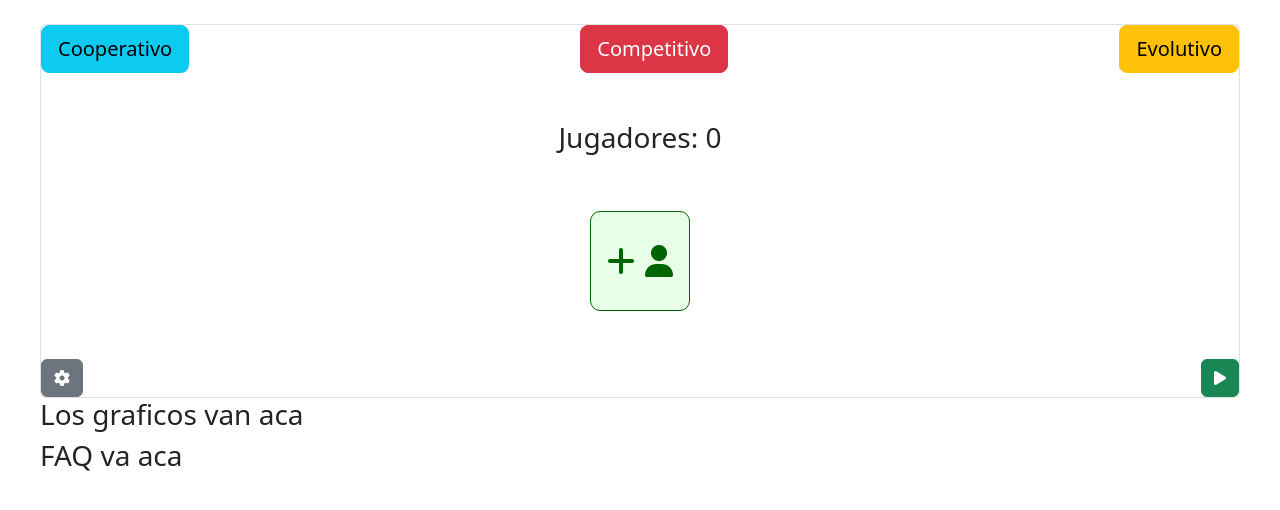
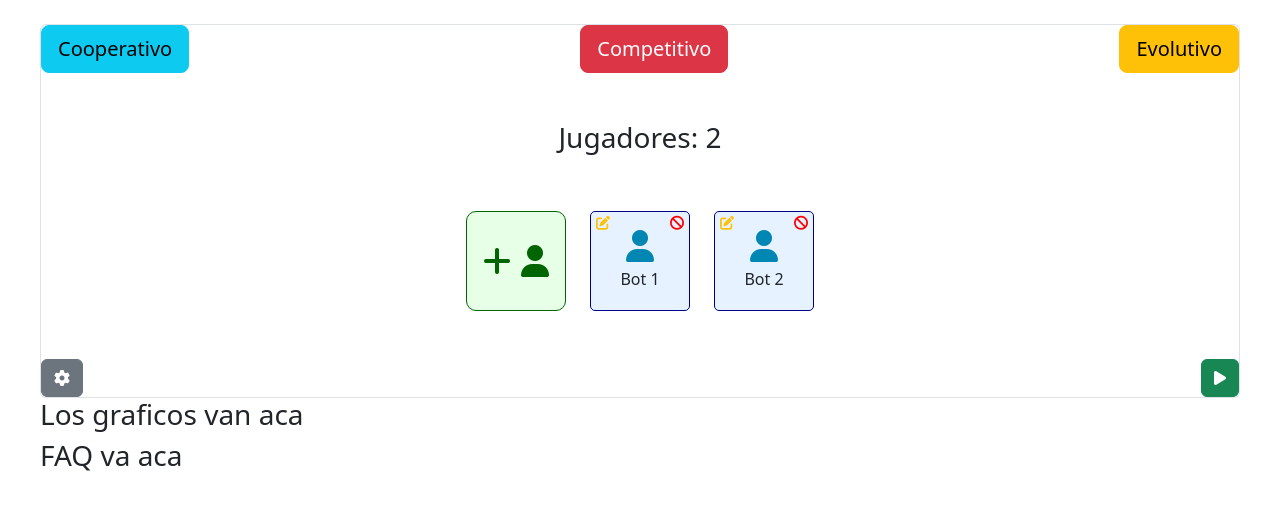
Before and after one commit to LautaroColella/epds-ccp-gametheory, a plain HTML site: page index.html in a window 1280 px wide. Drawn offline with nearby package versions, Linux system fonts and the light colour scheme.

Commit message:
coop: player number setting sync, players ids, delete players

```diff
--- a/index.html
+++ b/index.html
@@ -95,7 +95,7 @@
                     class="form-control"
                     min="2"
                     max="100"
-                    value="5"
+                    value="2"
                     required
                   />
                 </div>
--- a/script.js
+++ b/script.js
@@ -27,7 +27,7 @@ function loadCoop() {
 
   const playersCount = document.createElement("h3");
   playersCount.classList.add("text-center");
-  playersCount.textContent = "Jugadores: 0";
+  playersCount.textContent = "Jugadores: 2";
   playersCount.id = "playerCount";
   gameSection.appendChild(playersCount);
 
@@ -50,6 +50,8 @@ function loadCoop() {
   newPlayerBtn.innerHTML = `<span><i class="fas fa-plus fa-2x"></i><i class="fas fa-user fa-2x"></i></span>`;
   playersContainer.appendChild(newPlayerBtn);
 
+  addPlayer(2);
+
   const settingsBtn = document.createElement("button");
   settingsBtn.classList.add(
     "btn",
@@ -63,6 +65,8 @@ function loadCoop() {
   settingsBtn.setAttribute("data-bs-toggle", "modal");
   settingsBtn.setAttribute("data-bs-target", "#coopSettingsModal");
   settingsBtn.style.zIndex = "2";
+  settingsBtn.addEventListener("click", () => setLastCoopSettings());
+
   gameSection.appendChild(settingsBtn);
   resetCoopSettings();
   document.getElementById("saveCoopSettings").addEventListener("click", () => {
@@ -88,7 +92,7 @@ function loadCoop() {
 }
 
 function resetCoopSettings() {
-  document.getElementById("num_players").value = 5;
+  document.getElementById("num_players").value = 2;
   document.getElementById("total_cards").value = 200;
   document.getElementById("cards_in_packet").value = 5;
   document.getElementById("cards_distribution").value = "uniforme";
@@ -204,32 +208,106 @@ function updateCoopSettings() {
     simulationSeed: seedVal === 0 ? null : seedVal,
   };
 
+  const playersContainer = document.getElementById("players");
+  playersContainer.innerHTML = "";
+
+  const newPlayerBtn = document.createElement("button");
+  newPlayerBtn.classList.add("btnAddPlayer");
+  newPlayerBtn.addEventListener("click", () => addPlayer());
+  newPlayerBtn.innerHTML = `<span><i class="fas fa-plus fa-2x"></i><i class="fas fa-user fa-2x"></i></span>`;
+  playersContainer.appendChild(newPlayerBtn);
+
+  addPlayer(coopConfig.numPlayers);
+
   return true;
 }
 
-function addPlayer() {
+function setLastCoopSettings() {
+  if (!coopConfig) return;
+
+  document.getElementById("num_players").value = coopConfig.numPlayers;
+  document.getElementById("total_cards").value = coopConfig.totalCards;
+  document.getElementById("cards_in_packet").value = coopConfig.cardsInPacket;
+  document.getElementById("cards_distribution").value =
+    coopConfig.cardsDistribution;
+  document.getElementById("cards_asignation").value =
+    coopConfig.cardsAsignation;
+  document.getElementById("cards_repeated").checked = coopConfig.cardsRepeated;
+  document.getElementById("auto_simulation").checked =
+    coopConfig.autoSimulation;
+  document.getElementById("auto_simulation_ms").value =
+    coopConfig.autoSimulationMs;
+  document.getElementById("game_ends").value = coopConfig.gameEnds;
+  document.getElementById("limit_packets").value = coopConfig.limitPackets;
+  document.getElementById("simulation_seed").value =
+    coopConfig.simulationSeed ?? 0;
+
+  document
+    .getElementById("auto_simulation_speed_container")
+    .classList.toggle("d-none", !coopConfig.autoSimulation);
+  document
+    .getElementById("limit_packets_container")
+    .classList.toggle("d-none", coopConfig.gameEnds !== "limite_sobres");
+}
+
+function addPlayer(quantity = 1) {
   const playersContainer = document.getElementById("players");
-  const newPlayerBtn = document.createElement("button");
 
-  newPlayerBtn.classList.add("btnAddPlayer");
-  newPlayerBtn.addEventListener("click", () => addPlayer());
+  for (let i = 0; i < quantity; i++) {
+    const usedIds = Array.from(
+      playersContainer.querySelectorAll(".coopPlayer")
+    ).map((el) => parseInt(el.dataset.playerId, 10));
 
-  newPlayerBtn.innerHTML = `<span><i class="fas fa-plus fa-2x"></i><i class="fas fa-user fa-2x"></i></span>`;
+    let newId = 1;
+    while (usedIds.includes(newId)) {
+      newId++;
+    }
 
-  playersContainer.insertBefore(
-    newPlayerBtn,
-    playersContainer.lastElementChild
-  );
+    const newPlayer = document.createElement("div");
+    newPlayer.classList.add("coopPlayer");
+    newPlayer.dataset.playerId = newId;
+    newPlayer.innerHTML = `
+    <span>
+      <button class="btn btn-sm editPlayer"><i class="fas fa-edit"></i></button>
+      <button class="btn btn-sm delPlayer"><i class="fas fa-ban"></i></button>
+    </span>
+    <i class="fas fa-user fa-2x"></i>Bot ${newId}
+    `;
+    playersContainer.appendChild(newPlayer);
+
+    const editBtn = newPlayer.querySelector(".editPlayer");
+    const deleteBtn = newPlayer.querySelector(".delPlayer");
+    editBtn.addEventListener("click", () => editCoopPlayer(newId));
+    deleteBtn.addEventListener("click", () => deleteCoopPlayer(newId));
+  }
 
   updatePlayerCount();
+}
+
+function editCoopPlayer(id) {
+  console.log(id);
+}
+
+function deleteCoopPlayer(id) {
+  const playerElement = document.querySelector(
+    `.coopPlayer[data-player-id="${id}"]`
+  );
+  if (playerElement) {
+    playerElement.remove();
+    updatePlayerCount();
+  }
 }
 
 function updatePlayerCount() {
   const playersContainer = document.getElementById("players");
   const count = playersContainer.childElementCount - 1;
   const countDisplay = document.getElementById("playerCount");
+  const numPlayersInput = document.getElementById("num_players");
 
   if (countDisplay) countDisplay.textContent = `Jugadores: ${count}`;
+  if (numPlayersInput) numPlayersInput.value = count;
+
+  coopConfig.numPlayers = count;
 }
 
 window.addEventListener("DOMContentLoaded", () => {
--- a/style.css
+++ b/style.css
@@ -27,3 +27,51 @@
 	color: darkgreen;
 	margin: 5px;
 }
+
+.coopPlayer {
+	background: none;
+	background-color: rgb(230, 242, 255);
+	border-radius: 5px;
+	border: 1px solid darkblue;
+	height: 100px;
+	width: 100px;
+	min-width: 99px;
+
+	display: flex;
+	flex-direction: column;
+	align-items: center;
+	justify-content: center;
+	position: relative;
+}
+
+.coopPlayer span {
+	position: absolute;
+	top: 0;
+	width: 100%;
+	display: flex;
+	flex-direction: row;
+	justify-content: space-between;
+}
+
+.coopPlayer span button {
+	background-color: none;
+	padding: 0 5px;
+	border: none;
+}
+
+.coopPlayer span button:hover i {
+	font-size: 18px;
+}
+
+.coopPlayer span button:nth-child(1) {
+	color: #ffc107;
+}
+
+.coopPlayer span button:nth-child(2) {
+	color: red;
+}
+
+.coopPlayer>i {
+	color: rgb(0, 134, 179);
+	margin-bottom: 5px;
+}
```
Also changed, not shown: LICENSE.txt (added).
